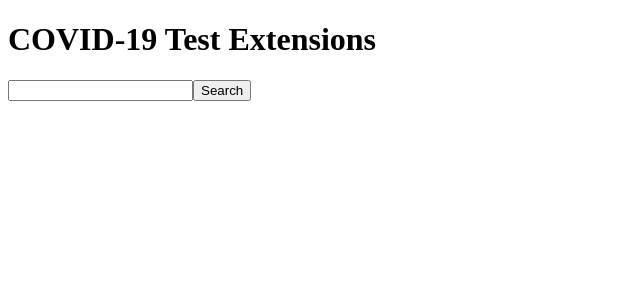
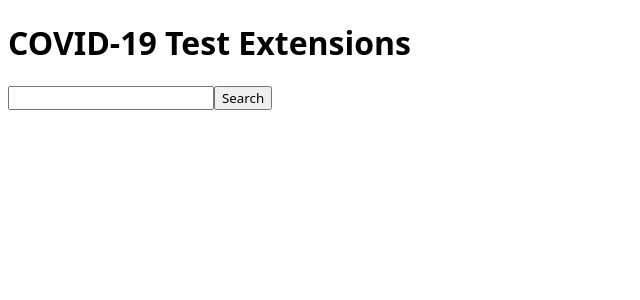
Before and after one commit to nickmccurdy/covid, a Next.js app: page / in a window 1280 px wide. Shown: the top 300 px of the page, without its empty margins (0-640 px from the left). Built offline with nearby package versions, Linux system fonts and the light colour scheme.

Commit message:
Basic typography

```diff
--- /dev/null
+++ b/app/globals.css
@@ -0,0 +1,3 @@
+* {
+	font-family: system-ui, sans-serif;
+}
--- a/app/layout.tsx
+++ b/app/layout.tsx
@@ -1,4 +1,5 @@
 import type { Metadata } from "next";
+import "./globals.css";
 
 export const metadata = {
 	title: "COVID-19 Test Extensions",
```
